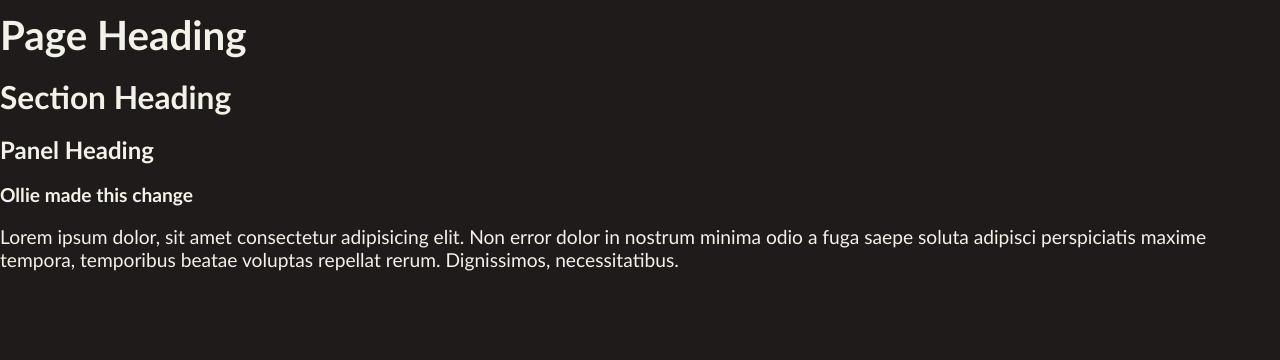
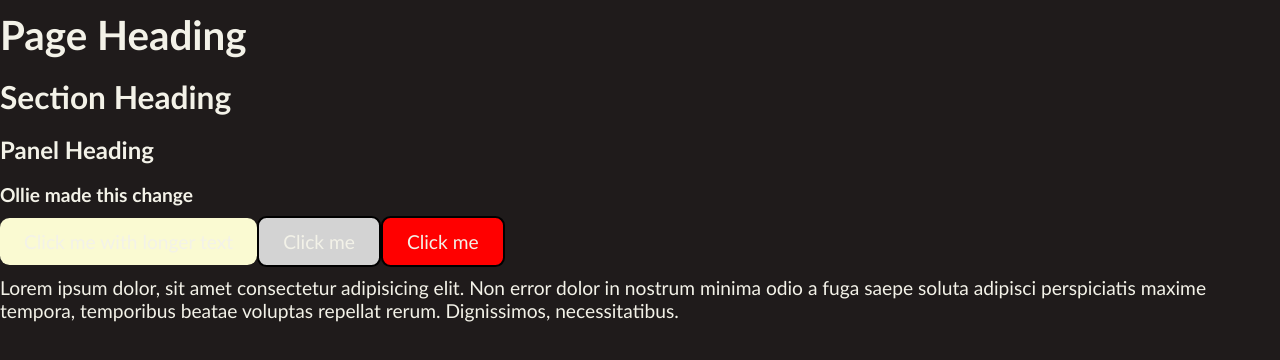
Before and after one commit to nology-tech/verde-client-project, a React (Vite) app: page / in a window 1280 px wide. Shown: the top 360 px of the page. Built offline with nearby package versions, Linux system fonts and the light colour scheme.

Commit message:
Added button component

```diff
--- /dev/null
+++ b/src/components/Button/Button.scss
@@ -0,0 +1,26 @@
+// @use "../../assets/styles/variables" as *;
+
+.button {
+    min-width: 5rem;
+    padding: 0.625rem 1.25rem;
+    border-radius: 0.5rem; // to be changed
+
+    &--yellow {
+        background-color: lightgoldenrodyellow; // update with variable
+        border: none;
+    }
+
+    &--grey {
+        background-color: lightgrey; //update with variable name
+        border: 0.125rem solid black;
+    }
+
+    &--red {
+        background-color: red; //update with variable name
+        border: 0.125rem solid black;
+    }
+
+    &:hover {
+        box-shadow: 0px 4px 8px rgba(255, 251, 251, 0.2);
+    }
+}
--- /dev/null
+++ b/src/components/Button/Button.tsx
@@ -0,0 +1,13 @@
+import "./Button.scss";
+
+type ButtonProps = {
+  label: string;
+  variant: "yellow" | "grey" | "red";
+};
+
+const Button = ({ label, variant }: ButtonProps) => {
+  const className = `button button--${variant}`;
+  return <button className={className}>{label}</button>;
+};
+
+export default Button;
--- a/src/pages/Home/Home.tsx
+++ b/src/pages/Home/Home.tsx
@@ -1,3 +1,4 @@
+import Button from "../../components/Button/Button";
 import Layout from "../../components/Layout/Layout";
 
 const Home = () => {
@@ -7,6 +8,9 @@ const Home = () => {
       <h2>Section Heading</h2>
       <h3>Panel Heading</h3>
       <h4>Ollie made this change</h4>
+      <Button label={"Click me with longer text"} variant={"yellow"}/>
+      <Button label={"Click me"} variant={"grey"}/>
+      <Button label={"Click me"} variant={"red"}/>
       <p>
         Lorem ipsum dolor, sit amet consectetur adipisicing elit. Non error
         dolor in nostrum minima odio a fuga saepe soluta adipisci perspiciatis
```
